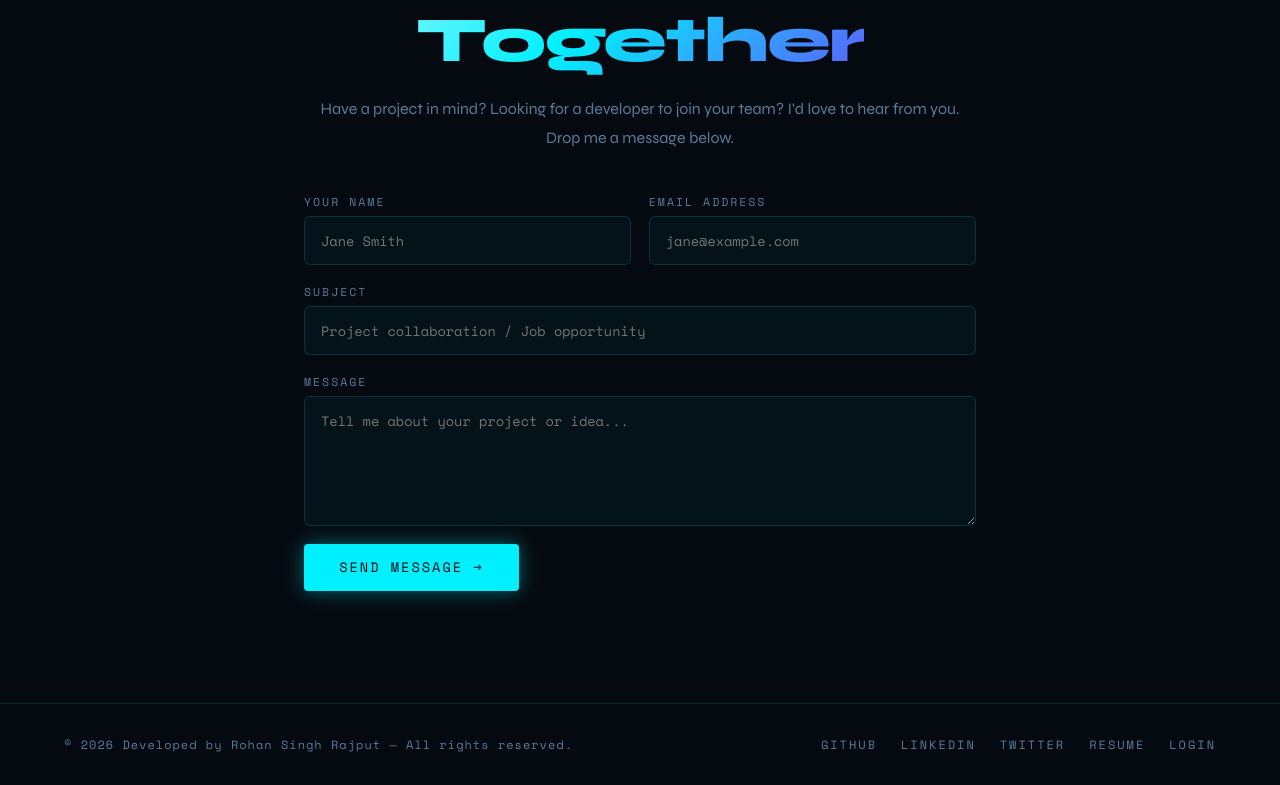
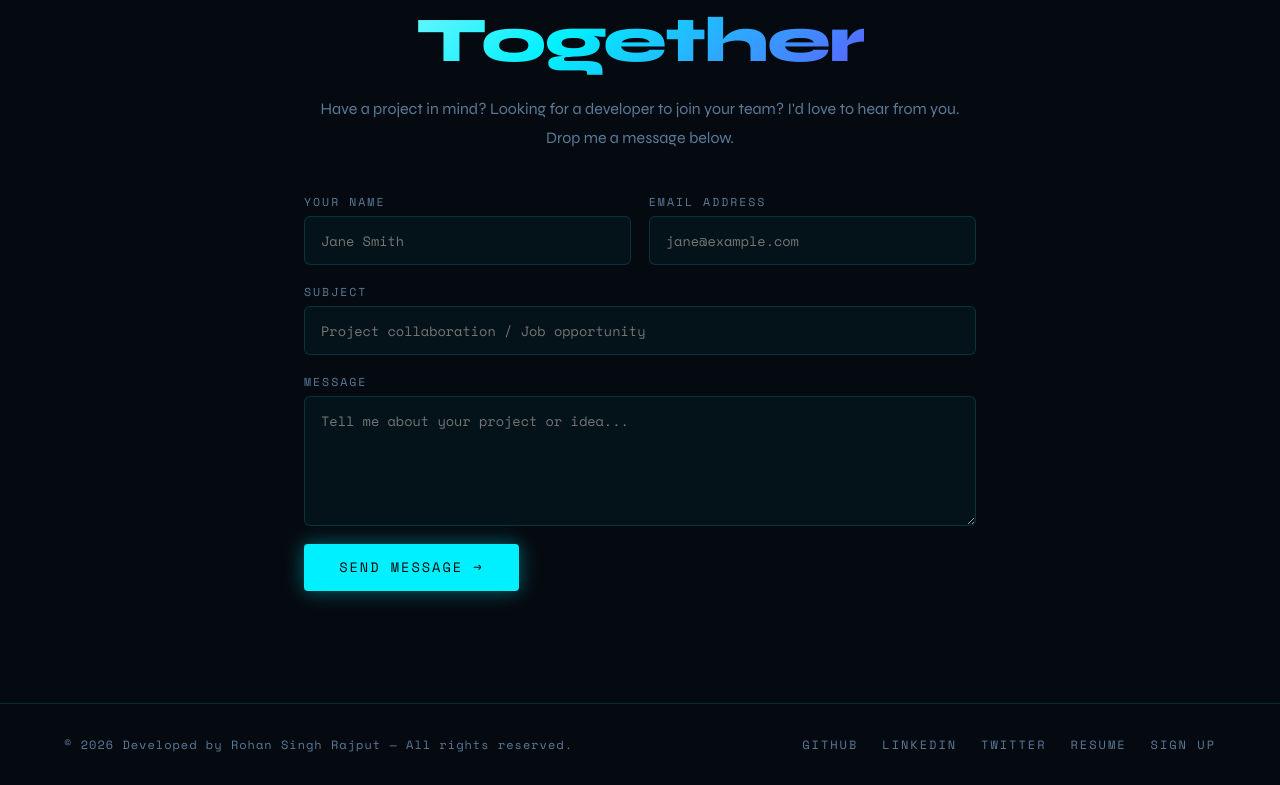
Before and after one commit to Rohanrajput-12/myporfolio, a React (Create React App) app in the folder frontend/: page / in a window 1280 px wide. Shown: the part 2679-3464 px from the top of the page. Built offline with nearby package versions, Linux system fonts and the light colour scheme.

Commit message:
reupload

```diff
--- a/frontend/src/components/AdminDashboard.js
+++ b/frontend/src/components/AdminDashboard.js
@@ -105,7 +105,7 @@ function AdminDashboard() {
         }
       );
 
-      toast.success("Deleted successfully ✅");
+      toast.success("Delete successfully ✅");
 
       setMessages(messages.filter((msg) => msg._id !== id));
     } catch (err) {
--- a/frontend/src/components/YourPortfolio.js
+++ b/frontend/src/components/YourPortfolio.js
@@ -407,7 +407,7 @@ useEffect(() => {
     <a href=" ">LinkedIn</a>
     <a href=" ">Twitter</a>
     <a href=" ">Resume</a>
-    <a href="/login">Login</a>
+    <a href="/login">Sign Up</a>
 
 
   </div>
```
